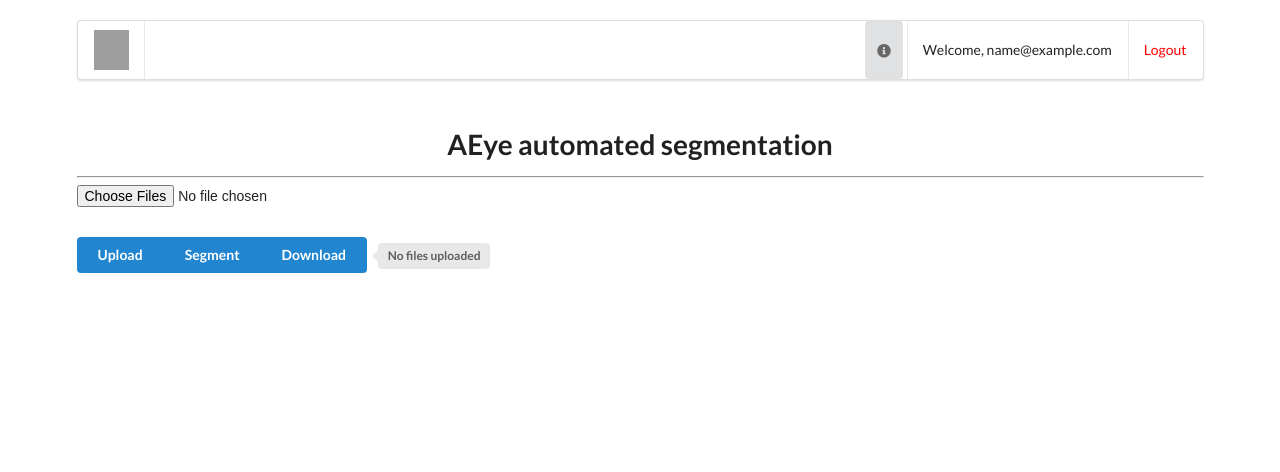
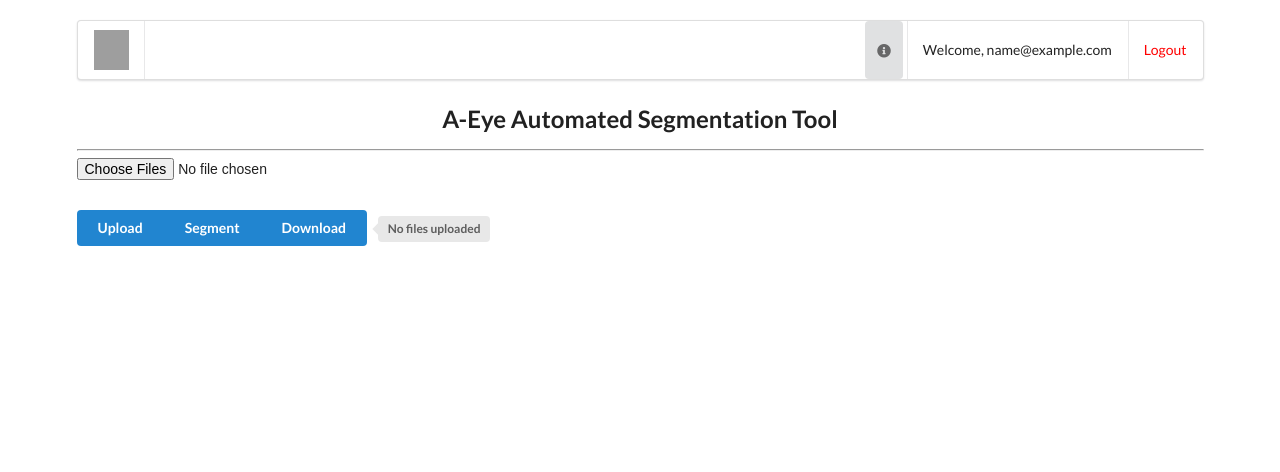
Before and after one commit to jijiduc/a-eye_web_dev_jeremy, a Flask app: page /index in a window 1280 px wide. Shown: the top 472 px of the page. Run offline with Flask 2, Linux system fonts and the light colour scheme; the visitor is signed in with stand-in values (Sample User, id 1); parts of the project's set-up code (start-up, migrations or seed data) failed here and were passed over; grey boxes are pictures that could not be loaded.

Commit message:
everytitlehasthesamesize

```diff
--- a/templates/index.html
+++ b/templates/index.html
@@ -19,10 +19,10 @@
 
 <body>
 
-  <div style="margin-top: 50px;" class="ui container">
+
 
   <!-- Header -->
-    <h1 class="ui center aligned header">AEye automated segmentation</h1>
+  <h2 class="ui center aligned header">A-Eye Automated Segmentation Tool</h2>
   <hr>
 
 
@@ -62,8 +62,6 @@
     {% endwith %}
   </p>
 
-  </div>
-
 </body>
 
 </html>
--- a/templates/welcomepage.html
+++ b/templates/welcomepage.html
@@ -3,7 +3,7 @@
 {% block title %}Welcome{% endblock %}
 
 {% block content %}
-<div class="ui center aligned container" style="margin-top: 50px;">
+
 <h2 class="ui center aligned header">Welcome to the A-Eye Web Platform</h2>
 <div class="ui segment">
     <div class="ui stackable centered grid">
@@ -28,5 +28,5 @@
     </div>
 </div>
 <div class="ui hidden divider"></div>
-</div>
+
 {% endblock %}
```
Lines whose indentation alone changed are shown as unchanged.
